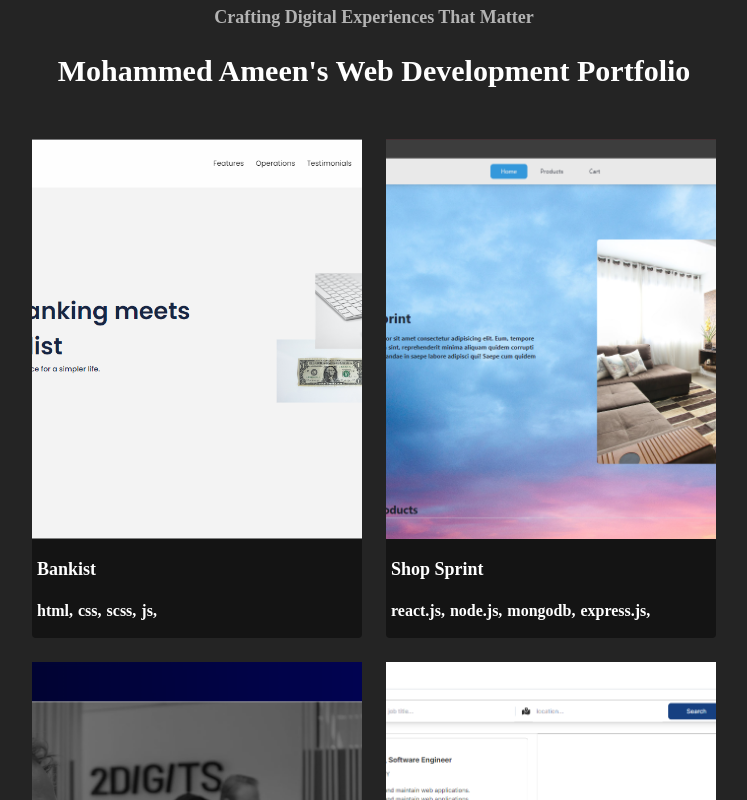
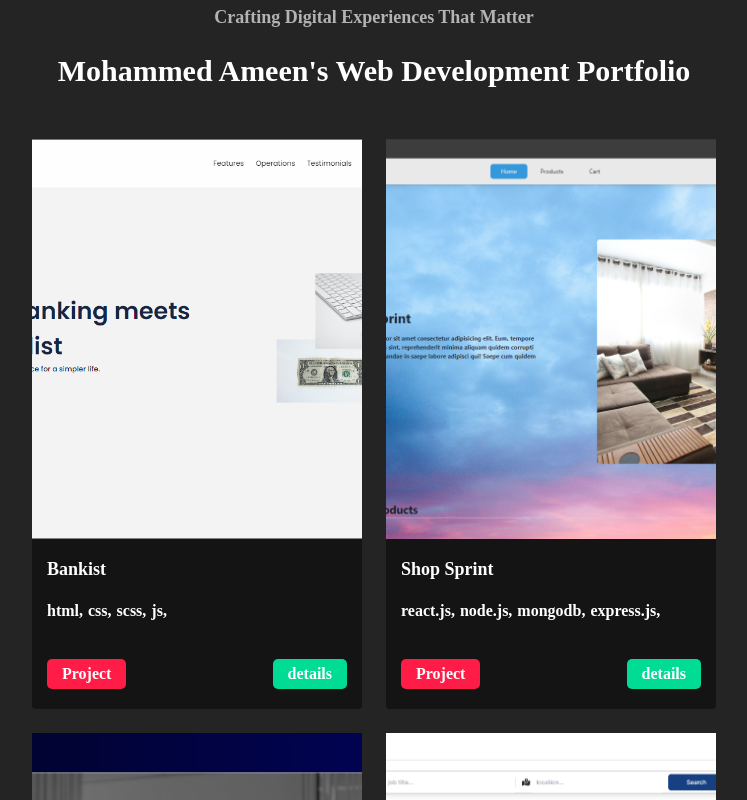
Before and after one commit to Ameer2000Mzori/New-Portfolio-2024, a React (Create React App) app: page / in a window 1280 px wide. Shown: the part 1780-2580 px from the top of the page, without its empty margins (266-1013 px from the left). Built offline with nearby package versions, Linux system fonts and the light colour scheme; a web font is replaced by a local one.

Commit message:
added more logic to the project

```diff
--- /dev/null
+++ b/src/components/projects_blogs/components/selectedProject.jsx
@@ -0,0 +1,13 @@
+import React from "react";
+
+export default function selectedProject() {
+  return (
+    <div className=" fixed top-[50%] left-[50%] w-[80%]">
+      <button>close</button>
+      <img src="" alt="" />
+      <h1></h1>
+      <p></p>
+      <p></p>
+    </div>
+  );
+}
--- a/src/components/projects_blogs/projects.jsx
+++ b/src/components/projects_blogs/projects.jsx
@@ -14,19 +14,16 @@ export default function ProjectsPage() {
       <div className="lg:w-[60%] w-[80%] flex flex-row flex-wrap text-center items-center justify-center gap-[24px] ">
         {projectsData.map((el, i) => {
           return (
-            <div
-              key={i}
-              className="w-[330px]  rounded-[4px] bg-cardsBgColors h-auto text-textColors flex flex-col text-start items-start justify-start gap-[16px]"
-            >
+            <div className="w-[330px] hover:drop-shadow-xl cursor-pointer  rounded-[4px] bg-cardsBgColors h-auto pb-[15px] h-min-[550px] text-textColors flex flex-col text-start items-start justify-start gap-[16px]">
               <img
                 src={el.img}
                 alt={`${el.title}`}
                 className="h-[400px] w-full object-cover"
               />
-              <h1 className="text-[18px] pl-[5px] leading-[28px] font-bold font-baloo text-textColors">
+              <h1 className="text-[18px] pl-[15px] leading-[28px] font-bold font-baloo text-textColors">
                 {el.title}
               </h1>
-              <div className="flex flex-row gap-[5px] w-[90%] flex-wrap pl-[5px] mb-[15px]">
+              <div className="flex flex-row gap-[5px] w-[90%] flex-wrap pl-[15px] mb-[15px]">
                 {el.technologies.map((el, i) => {
                   return (
                     <p
@@ -38,6 +35,16 @@ export default function ProjectsPage() {
                   );
                 })}
               </div>
+              <div className=" gap-[15px] flex flex-row text-center items-center justify-between pr-[15px] pl-[15px] w-[100%] h-[40px]">
+                <a key={i} href={el.url} target="_blank" rel="noreferrer">
+                  <div className=" hover:bg-red-950 bg-buttonsBgColor font-baloo font-bold text-textColors px-[15px] py-[3px] rounded-[5px]">
+                    Project
+                  </div>
+                </a>
+                <div className="  hover:bg-green-900  bg-[#00dc93] font-baloo font-bold  px-[15px] py-[3px] rounded-[5px]">
+                  details
+                </div>
+              </div>
             </div>
           );
         })}
```
